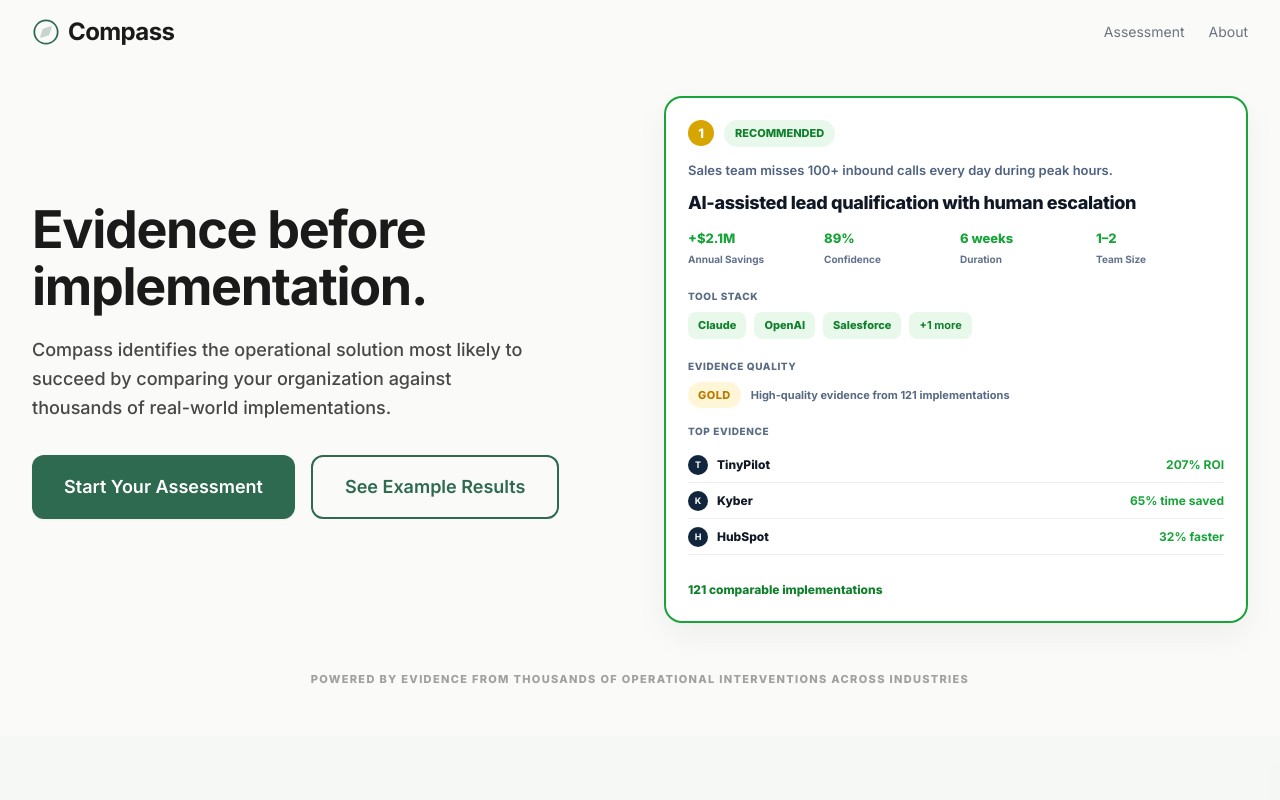
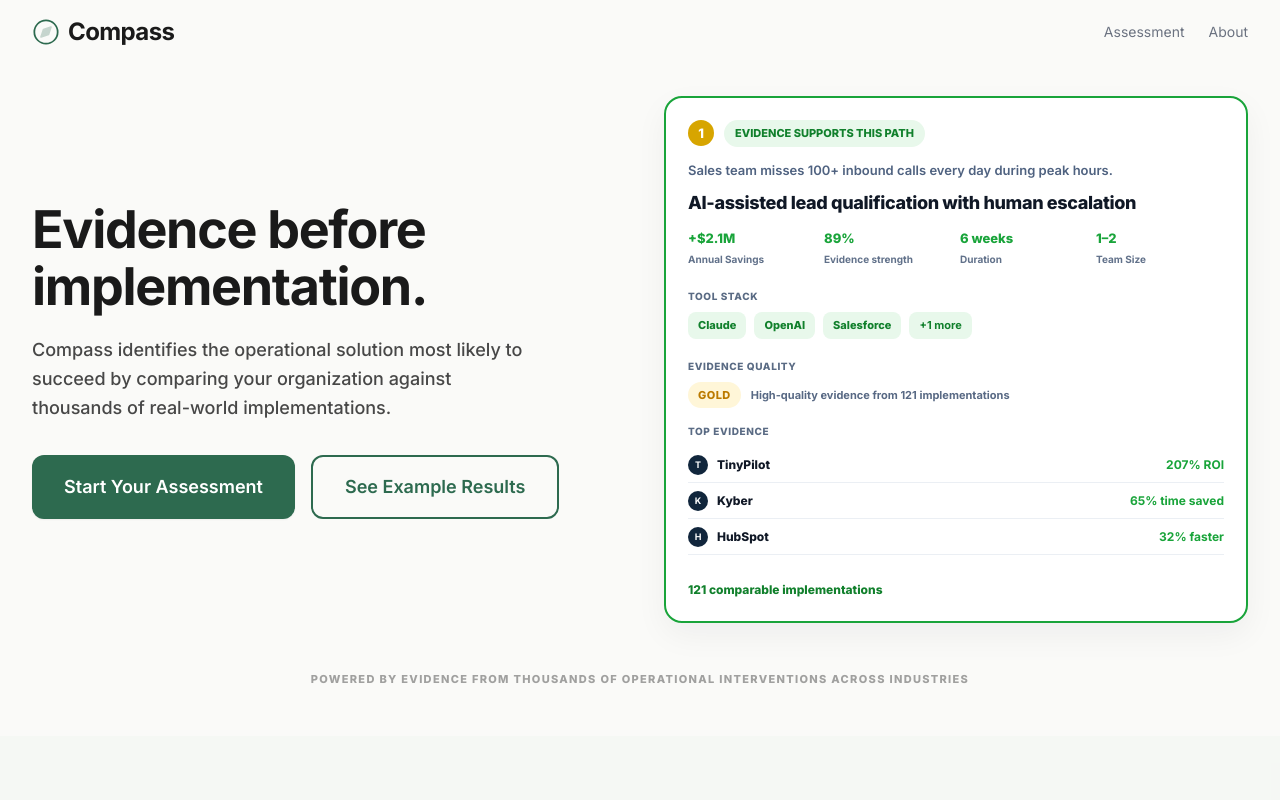
Before and after one commit to smithar106/Compass-Web, a Next.js app: page / in a window 1280 px wide. Shown: the top 800 px of the page. Built offline with nearby package versions, Linux system fonts and the light colour scheme.

Commit message:
evidence language: replace generic/advisor language with evidence-driven language across all pages — 'Recommended' → 'Evidence supports this path', 'Confidence' → 'Evidence strength', 'recommendation' → 'finding', 'Alternative' → 'Other path', 'Potential risks' → 'Risk assessment'

```diff
--- a/src/app/assessment/results/page.tsx
+++ b/src/app/assessment/results/page.tsx
@@ -395,7 +395,7 @@ function ResultsContent() {
               <div><span className="font-bold text-[#4f6280]">Problem:</span> <span className="text-[#101826]">{top.specific_action || top.title}</span></div>
               <div><span className="font-bold text-[#4f6280]">Workflow:</span> <span className="text-[#101826]">{top.intervention_id?.replace(/_/g, " ") || "Process"}</span></div>
               <div><span className="font-bold text-[#4f6280]">Evidence:</span> <span className="text-[#101826]">{evidenceMixSummary(top.evidence_summary)}</span></div>
-              <div><span className="font-bold text-[#4f6280]">Confidence:</span> <span className="text-[#101826]">{Math.round(top.confidence.score * 100)}% ({top.confidence.label})</span></div>
+               <div><span className="font-bold text-[#4f6280]">Evidence strength:</span> <span className="text-[#101826]">{Math.round(top.confidence.score * 100)}% ({top.confidence.label})</span></div>
             </div>
           </section>
 
@@ -403,8 +403,8 @@ function ResultsContent() {
           <section className="bg-white rounded-2xl p-8 shadow-sm border border-brand-green/30">
             <div className="flex items-center gap-2 mb-4">
               <span className="w-6 h-6 rounded-full bg-[#d7a500] text-white flex items-center justify-center text-[11px] font-extrabold">1</span>
-              <span className="px-2.5 py-0.5 rounded-full bg-brand-green-light text-brand-green-dark text-[10px] font-extrabold uppercase">Recommended Path</span>
-              <span className="text-[11px] font-bold text-[#4f6280] ml-auto">{Math.round(top.confidence.score * 100)}% confidence</span>
+              <span className="px-2.5 py-0.5 rounded-full bg-brand-green-light text-brand-green-dark text-[10px] font-extrabold uppercase">Evidence supports this path</span>
+              <span className="text-[11px] font-bold text-[#4f6280] ml-auto">{Math.round(top.confidence.score * 100)}% evidence strength</span>
             </div>
 
             <h2 className="text-[20px] font-extrabold tracking-[-0.02em] text-[#101826] mb-1">
@@ -460,11 +460,11 @@ function ResultsContent() {
               <div className="grid grid-cols-2 sm:grid-cols-4 gap-3 mb-5">
                 <div className="bg-[#f0faf0] rounded-xl px-4 py-3 border border-[#d4ebd4]">
                   <div className="text-[16px] font-extrabold text-brand-green-dark">{formatCurrency(top.impact.annual_savings.expected)}</div>
-                  <div className="text-[9px] font-bold text-[#4f6280] uppercase tracking-[0.04em]">Est. annual savings</div>
+                  <div className="text-[9px] font-bold text-[#4f6280] uppercase tracking-[0.04em]">Annual savings</div>
                 </div>
                 <div className="bg-[#eef4fb] rounded-xl px-4 py-3 border border-[#d4e0f0]">
                   <div className="text-[16px] font-extrabold text-brand-blue">{formatHours(top.impact.annual_hours_returned.expected)}h</div>
-                  <div className="text-[9px] font-bold text-[#4f6280] uppercase tracking-[0.04em]">Est. hours returned</div>
+                  <div className="text-[9px] font-bold text-[#4f6280] uppercase tracking-[0.04em]">Hours returned</div>
                 </div>
                 <div className="bg-[#f4eefb] rounded-xl px-4 py-3 border border-[#e0d4f0]">
                   <div className="text-[16px] font-extrabold text-brand-purple">{timelineDisplay(top.impact.implementation_timeline)}</div>
@@ -610,7 +610,7 @@ function ResultsContent() {
           {/* ===== 4. ALTERNATIVE OPTIONS ===== */}
           {alternatives.length > 0 && (
             <section className="bg-white rounded-2xl p-8 shadow-sm border border-[#dfe5ec]">
-              <h2 className="text-[15px] font-extrabold tracking-[-0.01em] text-[#101826] mb-4">Alternative approaches evaluated</h2>
+              <h2 className="text-[15px] font-extrabold tracking-[-0.01em] text-[#101826] mb-4">Other paths evaluated</h2>
               <div className="grid grid-cols-1 sm:grid-cols-2 gap-4">
                 {alternatives.map((r) => (
                   <div key={r.rank} className="bg-white rounded-xl p-5 border-2 border-[#dfe5ec] shadow-sm">
@@ -645,7 +645,7 @@ function ResultsContent() {
           {/* ===== 5. RISKS ===== */}
           {top.risks?.length > 0 && (
             <section className="border border-[#f3c7c9] rounded-[18px] bg-risk-light px-7 py-[22px] pb-[25px] shadow-sm">
-              <h2 className="flex items-center gap-2 text-[17px] font-extrabold tracking-[-0.02em] m-0 mb-[18px]">Potential risks and mitigations</h2>
+              <h2 className="flex items-center gap-2 text-[17px] font-extrabold tracking-[-0.02em] m-0 mb-[18px]">Risk assessment</h2>
               <div className="grid grid-cols-1 sm:grid-cols-2 gap-4">
                 {top.risks.slice(0, 4).map((risk, i) => (
                   <div key={i} className="bg-white rounded-xl p-4 border border-[#efc8ca]">
@@ -701,7 +701,7 @@ function ResultsContent() {
           {/* ===== 7. NEXT VALIDATION STEP ===== */}
           {top.next_validation_step && (
             <section className="bg-white rounded-2xl p-8 shadow-sm border border-brand-green/20">
-              <h2 className="flex items-center gap-2 text-[17px] font-extrabold tracking-[-0.02em] text-[#101826] mb-4">Recommended next step</h2>
+              <h2 className="flex items-center gap-2 text-[17px] font-extrabold tracking-[-0.02em] text-[#101826] mb-4">Next step</h2>
               <div className="flex items-start gap-4">
                 <div className="w-9 h-9 rounded-full bg-brand-green-light flex items-center justify-center shrink-0 mt-0.5">
                   <span className="text-brand-green-dark text-[16px] font-extrabold">&#8594;</span>
@@ -735,12 +735,12 @@ function ResultsContent() {
               Compass surfaces comparable real-world implementations that match your workflow, constraints, and objectives.
               Each finding is ranked by evidence quality, workflow fit, outcome consistency,
               and organizational similarity. The database contains {top.evidence_summary.total_comparables} implementations
-              relevant to this assessment. Confidence reflects how many of those implementations measured and
+              relevant to this assessment. Evidence strength reflects how many of those implementations measured and
               quantified their outcomes, not just tool adoption.
             </p>
             <p className="mt-2">
               This analysis is based on the information you provided. Outcomes observed in comparable organizations
-              do not guarantee identical results. Validate the recommended approach through a
+              do not guarantee identical results. Validate the evidence-supported path through a
               bounded pilot before committing to full-scale implementation.
             </p>
           </section>
--- a/src/app/page.tsx
+++ b/src/app/page.tsx
@@ -37,7 +37,7 @@ function ExampleCard({ data, rank, accent }: { data: any; rank: number; accent:
           {rank}
         </span>
         <span className={`px-[11px] py-[5px] rounded-full text-[11px] font-extrabold uppercase tracking-normal ${isRec ? "bg-brand-green-light text-brand-green-dark" : "bg-[#edf0f3] text-[#1a1f2b]"}`}>
-          {isRec ? "Recommended" : "Alternative"}
+          {isRec ? "Evidence supports this path" : "Other path"}
         </span>
       </div>
 
@@ -57,7 +57,7 @@ function ExampleCard({ data, rank, accent }: { data: any; rank: number; accent:
         </div>
         <div className="min-w-0 overflow-hidden">
           <div className={`text-[12px] sm:text-[13px] font-extrabold ${metricColor} whitespace-nowrap overflow-hidden text-ellipsis`}>{data.confidence}</div>
-          <div className="text-[10px] font-bold text-[#61718a] mt-1 whitespace-nowrap">Confidence</div>
+          <div className="text-[10px] font-bold text-[#61718a] mt-1 whitespace-nowrap">Evidence strength</div>
         </div>
         <div className="min-w-0 overflow-hidden">
           <div className={`text-[12px] sm:text-[13px] font-extrabold ${metricColor} whitespace-nowrap overflow-hidden text-ellipsis`}>{data.timeline}</div>
--- a/src/content/site.ts
+++ b/src/content/site.ts
@@ -16,10 +16,10 @@ export const site = {
     cta: "Start Your Assessment",
     ctaSecondary: "See Example Results",
     outcomes: [
-      { problem: "Missed sales calls", label: "Recommended", value: "+$2.4M", detail: "Revenue recovered" },
-      { problem: "Wasted employee time", label: "Recommended", value: "18,200 hrs", detail: "Equivalent to 9 FTEs" },
-      { problem: "Lost customer opportunities", label: "Recommended", value: "16,700", detail: "Customer interactions" },
-      { problem: "Uncertain investment return", label: "Recommended", value: "28\u00D7", detail: "Payback in 6 months" },
+      { problem: "Missed sales calls", label: "Evidence-based", value: "+$2.4M", detail: "Revenue recovered" },
+      { problem: "Wasted employee time", label: "Evidence-based", value: "18,200 hrs", detail: "Equivalent to 9 FTEs" },
+      { problem: "Lost customer opportunities", label: "Evidence-based", value: "16,700", detail: "Customer interactions" },
+      { problem: "Uncertain investment return", label: "Evidence-based", value: "28\u00D7", detail: "Payback in 6 months" },
     ],
     recommendation: {
       problem: "Sales team misses 100+ inbound calls every day during peak hours.",
@@ -38,9 +38,9 @@ export const site = {
     confidence: "89%",
     timeline: "6 weeks",
     type: "Hybrid",
-    detail: "18,300 recovered calls \u00B7 6 weeks \u00B7 89% confidence",
-    cta: "See full recommendation",
-    confidenceNote: "Confidence based on comparable implementations, industry benchmarks, and your organization's inputs.",
+    detail: "18,300 recovered calls \u00B7 6 weeks \u00B7 89% evidence strength",
+    cta: "See findings",
+    confidenceNote: "Evidence strength based on comparable implementations, industry benchmarks, and your organization's inputs.",
   },
 
   exampleFinance: {
@@ -50,9 +50,9 @@ export const site = {
     confidence: "91%",
     timeline: "4 weeks",
     type: "Software",
-    detail: "1,800 hours returned \u00B7 4 weeks \u00B7 91% confidence",
-    cta: "See full recommendation",
-    confidenceNote: "Confidence based on comparable implementations, industry benchmarks, and your organization's inputs.",
+    detail: "1,800 hours returned \u00B7 4 weeks \u00B7 91% evidence strength",
+    cta: "See findings",
+    confidenceNote: "Evidence strength based on comparable implementations, industry benchmarks, and your organization's inputs.",
   },
 
   exampleHealthcare: {
@@ -62,9 +62,9 @@ export const site = {
     confidence: "86%",
     timeline: "8 weeks",
     type: "AI",
-    detail: "2,100 claims processed faster \u00B7 8 weeks \u00B7 86% confidence",
-    cta: "See full recommendation",
-    confidenceNote: "Confidence based on comparable implementations, industry benchmarks, and your organization's inputs.",
+    detail: "2,100 claims processed faster \u00B7 8 weeks \u00B7 86% evidence strength",
+    cta: "See findings",
+    confidenceNote: "Evidence strength based on comparable implementations, industry benchmarks, and your organization's inputs.",
   },
 
   evidence: {
@@ -78,7 +78,7 @@ export const site = {
     benefits: [
       "A structured organizational investigation",
       "An Opportunity Map with compared interventions",
-      "A prioritized recommendation and implementation plan",
+      "A prioritized finding and action plan",
       "Direct influence on the product roadmap",
     ],
     form: {
@@ -131,7 +131,7 @@ export const site = {
   about: {
     mission: "Compass is the evidence-based decision intelligence platform organizations use before committing to operational change. We compare your operational challenges against comparable real-world implementations to identify the solution with the strongest evidence of success.",
     vision: "A world where every operational decision is informed by comparable real-world evidence instead of opinion.",
-    problem: "Organizations face constant pressure to adopt new technologies. Boards demand AI strategies. Vendors promise transformational results. Competitors announce new capabilities. The result is often expensive decisions made with incomplete evidence. Compass helps organizations identify the best operational solution before implementation by grounding every recommendation in comparable real-world implementations\u2014not vendor claims or generic best practices.",
+    problem: "Organizations face constant pressure to adopt new technologies. Boards demand AI strategies. Vendors promise transformational results. Competitors announce new capabilities. The result is often expensive decisions made with incomplete evidence. Compass helps organizations identify the best operational solution before implementation by grounding every finding in comparable real-world implementations\u2014not vendor claims or generic best practices.",
     team: "We're building the platform we wished existed whenever organizations faced complex operational decisions.",
     futureVision: {
       headline: "Where Compass Is Going",
@@ -140,7 +140,7 @@ export const site = {
         { title: "Slack / Jira analysis", description: "Analyze existing workflow signals from communication and project management tools" },
         { title: "Deployment support", description: "Guide implementation from plan to production" },
         { title: "Outcome measurement", description: "Track realized outcomes against predictions and assumptions" },
-        { title: "Organizational learning", description: "Improve recommendations across investigations over time" },
+        { title: "Organizational learning", description: "Improve findings across assessments over time" },
       ],
     },
     compass: {
@@ -149,7 +149,7 @@ export const site = {
       principles: [
         { title: "Evidence", description: "Recommendations begin with comparable operational implementations\u2014not assumptions." },
         { title: "Problems First", description: "Compass starts with the business problem, not the technology." },
-        { title: "Transparency", description: "Every recommendation includes supporting evidence, assumptions, and alternatives." },
+        { title: "Transparency", description: "Every finding includes supporting evidence, assumptions, and alternatives." },
         { title: "Continuous Learning", description: "As the evidence graph grows, Compass becomes increasingly capable of identifying comparable implementations." },
       ],
     },
@@ -170,18 +170,18 @@ export const site = {
       "Systems": "Your existing tools and data determine what's possible. We'll map the current technical landscape.",
       "Impact": "We'll assess the cost of the current workflow \u2014 in time, money, and missed opportunity.",
       "Risk": "Understanding risk, stability, and prior attempts helps us recommend the right level of intervention.",
-      "Constraints": "Technical constraints, budget, and timeline define what's feasible. We'll factor these into every recommendation.",
+      "Constraints": "Technical constraints, budget, and timeline define what's feasible. We'll factor these into every finding.",
     },
     complete: {
       headline: "Assessment complete.",
-      body: "Your responses have been analyzed against thousands of comparable implementations. Your recommendations are ready below.",
+      body: "Your responses have been analyzed against thousands of comparable implementations. Your findings are ready below.",
       cta: "View Recommendations",
     },
   },
 
   results: {
     headline: "Recommendations",
-    subtitle: "Ranked by evidence quality, not opinion. Every recommendation is grounded in comparable implementations with displayed confidence, assumptions, and alternatives.",
+    subtitle: "Ranked by evidence quality, not opinion. Every finding is grounded in comparable implementations with displayed evidence strength, assumptions, and alternatives.",
     noResults: "No results found. Please complete the operational assessment first.",
     buildBlueprint: "View Implementation Plan",
     comparePaths: "Compare intervention paths",
@@ -190,7 +190,7 @@ export const site = {
   interventionComparison: {
     headline: "Compare intervention paths",
     noSelection: "Select an opportunity to compare intervention paths.",
-    dimensions: ["Eligibility", "Suitability", "Expected outcome", "Effort", "Risk", "Time to value", "Human oversight", "Confidence"],
+    dimensions: ["Eligibility", "Suitability", "Expected outcome", "Effort", "Risk", "Time to value", "Human oversight", "Evidence strength"],
   },
 
   blueprint: {
@@ -198,7 +198,7 @@ export const site = {
     sections: [
       "Problem",
       "Root cause",
-      "Recommended intervention",
+      "Evidence-supported intervention",
       "Alternatives considered",
       "Why this path won",
       "Current workflow",
@@ -225,7 +225,7 @@ export const site = {
       "hypothesis": "Hypothesis",
       "missing": "Missing information",
     },
-    whatCouldChange: "What could change this recommendation",
+    whatCouldChange: "What could change this finding",
     whyChose: "Why Compass chose this",
     whyRejected: "Why Compass rejected alternatives",
   },
```
